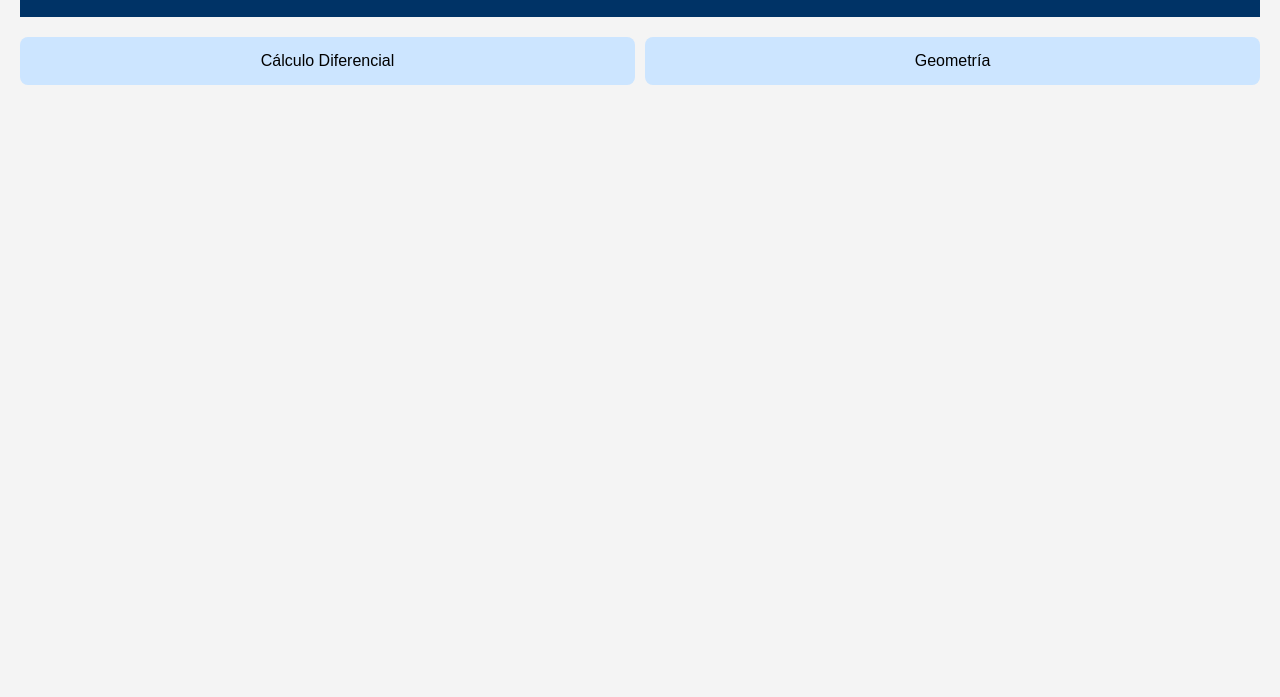
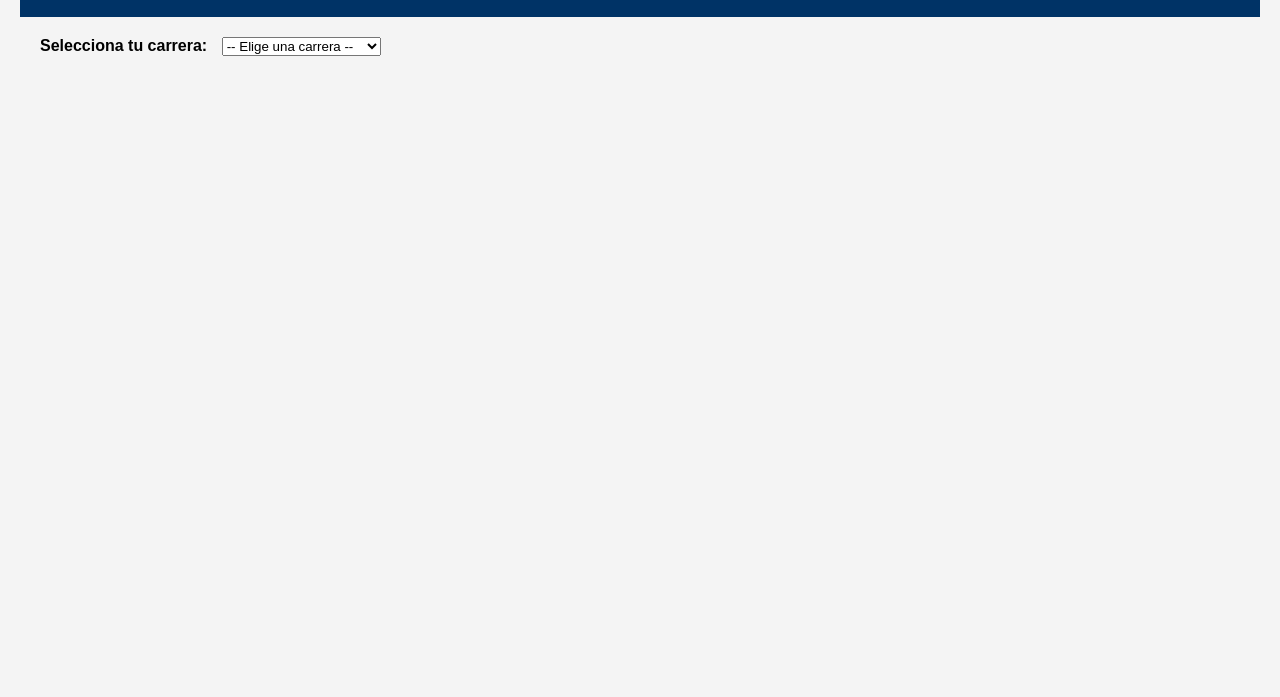
Before and after one commit to Juanjo05N/Teachers, a plain HTML site: page index.html in a window 1280 px wide. Shown: the part 103-800 px from the top of the page. Drawn offline with Linux system fonts and the light colour scheme.

Commit message:
primer intento de selección de carreras

```diff
--- a/index.html
+++ b/index.html
@@ -8,17 +8,24 @@
 </head>
 <body>
   <header>
-    <h1>Evaluación de Profesores - Ingeniería Civil</h1>
+    <h1>Evaluación de Profesores</h1>
   </header>
+  <div class="career-selector">
+  <label for="career">Selecciona tu carrera:</label>
+  <select id="career" onchange="loadCareer()">
+    <option value="">-- Elige una carrera --</option>
+    <option value="civil">Ingeniería Civil</option>
+    <option value="sistemas">Ingeniería de Sistemas</option>
+    <!-- Agrega más opciones según sea necesario -->
+  </select>
+</div>
 
-  <main>
-    <section id="curriculum">
-      <!-- We'll insert the curriculum map here (basic version first) -->
-      <div class="course" data-course="calculo-diferencial">Cálculo Diferencial</div>
-      <div class="course" data-course="geometria">Geometría</div>
-      <!-- Add more later -->
-    </section>
-  </main>
+<div id="career-canvas" class="career-canvas">
+  <!-- Aquí se cargará el contenido de la carrera seleccionada -->
+</div>
+
+
+
 
   <script src="script.js"></script>
 </body>
--- a/script.js
+++ b/script.js
@@ -3,3 +3,22 @@
     alert(`You clicked on ${course.dataset.course}`);
   });
 });
+
+function loadCareer() {
+  const selected = document.getElementById("career").value;
+  const canvas = document.getElementById("career-canvas");
+
+  if (selected === "civil") {
+    canvas.innerHTML = `
+      <h2>Ingeniería Civil</h2>
+      <img src="assets/ingenieria_civil.png" alt="Mapa Ingeniería Civil" style="max-width:100%; height:auto;">
+    `;
+  } else if (selected === "sistemas") {
+    canvas.innerHTML = `
+      <h2>Ingeniería de Sistemas</h2>
+      <p>Contenido de la carrera de Sistemas próximamente...</p>
+    `;
+  } else {
+    canvas.innerHTML = "";
+  }
+}
--- a/style.css
+++ b/style.css
@@ -32,3 +32,18 @@ header {
 .course:hover {
   background: #99ccff;
 }
+
+.career-selector {
+  margin: 20px;
+  font-family: Arial, sans-serif;
+}
+
+.career-selector label {
+  font-weight: bold;
+  margin-right: 10px;
+}
+
+.career-canvas {
+  margin-top: 30px;
+  text-align: center;
+}
```
